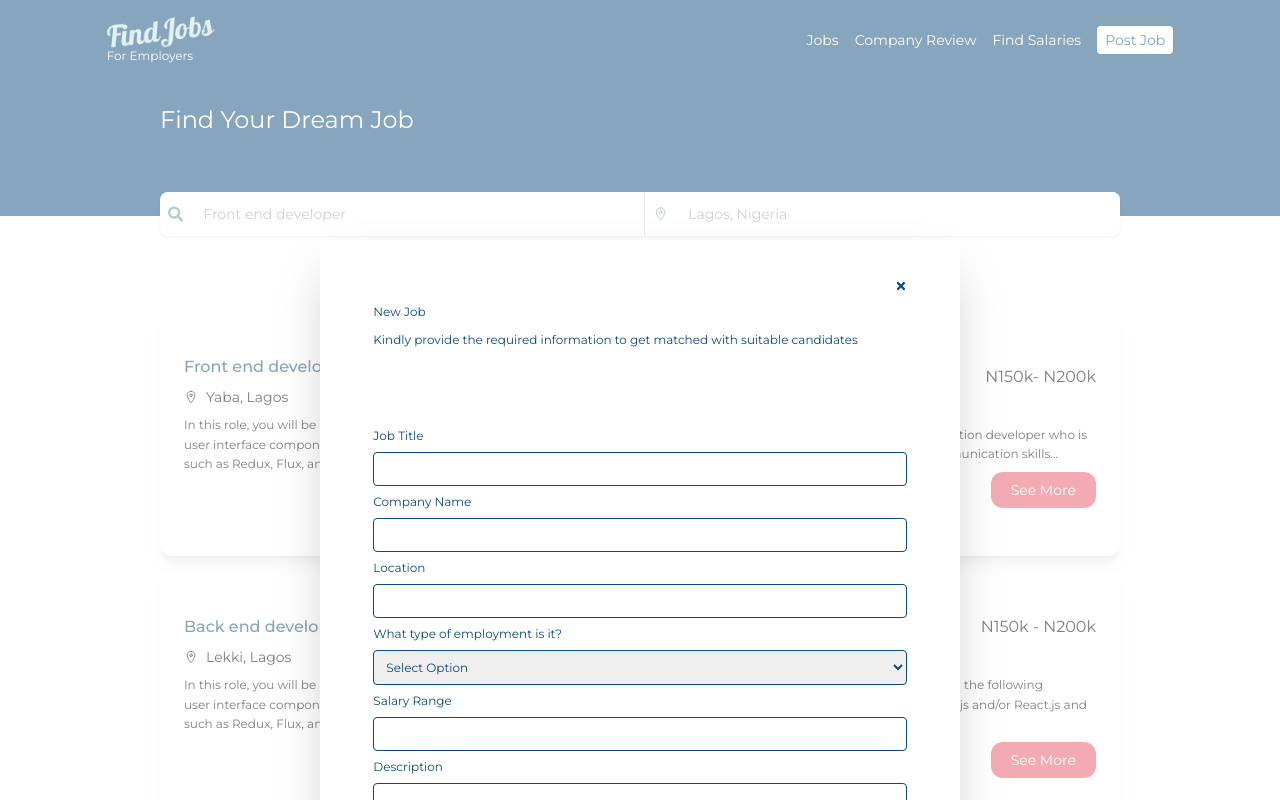
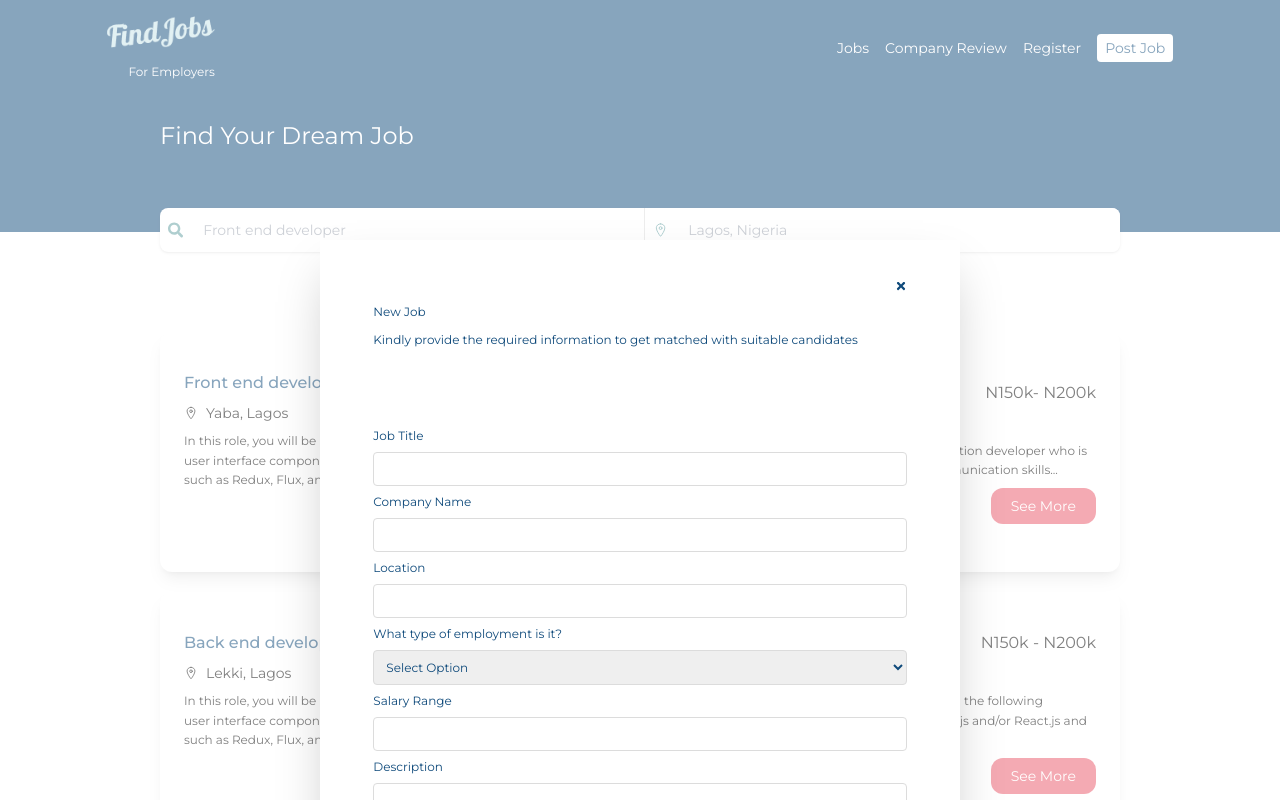
Before and after one commit to mrWealthid/Jobs, a React (Create React App) app: page / in a window 1280 px wide. Both pictures are taken after a click on the button "Post Job". Shown: the top 800 px of the page. Built offline with nearby package versions, Linux system fonts and the light colour scheme.

Commit message:
cleaned up css and corrected routes

```diff
--- a/src/App.js
+++ b/src/App.js
@@ -13,7 +13,7 @@ function App() {
       {/* <GuestBoard /> */}
 
       <Routes>
-        <Route path='/admin' element={<AdminBoard />} />
+        <Route path='/jobs' element={<AdminBoard />} />
 
         <Route path='/' element={<GuestBoard />} />
         <Route path='/:id' element={<GuestBoard />} />
--- a/src/components/Header.js
+++ b/src/components/Header.js
@@ -12,9 +12,9 @@ const Header = ({ type }) => {
   return (
     <header className='bg-primary flex flex-col  gap-10 py-4'>
       <div className='flex text-white w-10/12 justify-between items-center text-white mx-auto '>
-        <div className='flex flex-col text-xs'>
+        <div className='flex flex-col gap-4 text-xs'>
           <img src={HeaderLogo} alt='headerLogo' className='w-5/6' />
-          For Employers
+          <p className='text-center'>For Employers</p>
         </div>
 
         {type === 'Guest' ? (
@@ -22,7 +22,7 @@ const Header = ({ type }) => {
             <NavLink to='/'>Jobs</NavLink>
             <NavLink to='/reviews'>Company Review</NavLink>
 
-            <NavLink to='/'>Find Salaries</NavLink>
+            <NavLink to='/register'>Register</NavLink>
             <button
               className='text-primary bg-white py-1 px-2 rounded Post'
               onClick={handleClicks}
--- a/src/components/HeaderPopup.js
+++ b/src/components/HeaderPopup.js
@@ -9,7 +9,7 @@ const HeaderPopup = () => {
   return (
     <div className='glass21  shadow-lg  flex flex-col gap-1 rounded-b-lg group'>
       <div className='flex items-center  justify-between p-2 '>
-        <NavLink className='  ' to='/'>
+        <NavLink className='  ' to='/jobs'>
           Jobs
         </NavLink>
         <FaHome />
--- a/src/components/Input.js
+++ b/src/components/Input.js
@@ -5,7 +5,7 @@ const Input = ({ type, name, value, onchange }) => {
     <>
       <input
         type={type}
-        className=' border rounded p-2'
+        className=' border border-gray rounded p-2'
         name={name}
         value={value}
         onChange={onchange}
--- a/src/components/Login.js
+++ b/src/components/Login.js
@@ -4,6 +4,7 @@ import Heroes from '../components/assets/heroes.png';
 
 import { useJobContext } from './context/JobAppContext';
 import Input from './Input';
+import { Link } from 'react-router-dom';
 
 const Login = ({ type }) => {
   const styles = {
@@ -113,6 +114,21 @@ const Login = ({ type }) => {
             {type === 'login' ? 'Login' : 'Register'}{' '}
           </button>
         </section>
+        {type === 'login' ? (
+          <p className ='mt-3'>
+            Don't Have An Account ?{' '}
+            <Link className='underline text-primary' to='/register'>
+              Register here{' '}
+            </Link>
+          </p>
+        ) : (
+          <p className ='mt-4'>
+            Already Have An Account ?{' '}
+            <Link className='underline text-primary' to='/login'>
+              Login here{' '}
+            </Link>
+          </p>
+        )}
       </form>
     </div>
   );
--- a/src/components/PostJobModal.js
+++ b/src/components/PostJobModal.js
@@ -55,7 +55,7 @@ const PostJobModal = () => {
             </label>
             <select
               value={postJob.type}
-              className=' border rounded p-2'
+              className=' border border-gray  rounded p-2'
               name='type'
               onChange={handleChangePostJob}
             >
@@ -87,7 +87,7 @@ const PostJobModal = () => {
             </label>
             <select
               value={postJob.category}
-              className=' border rounded p-2'
+              className=' border border-gray rounded p-2'
               name='category'
               onChange={handleChangePostJob}
             >
```
